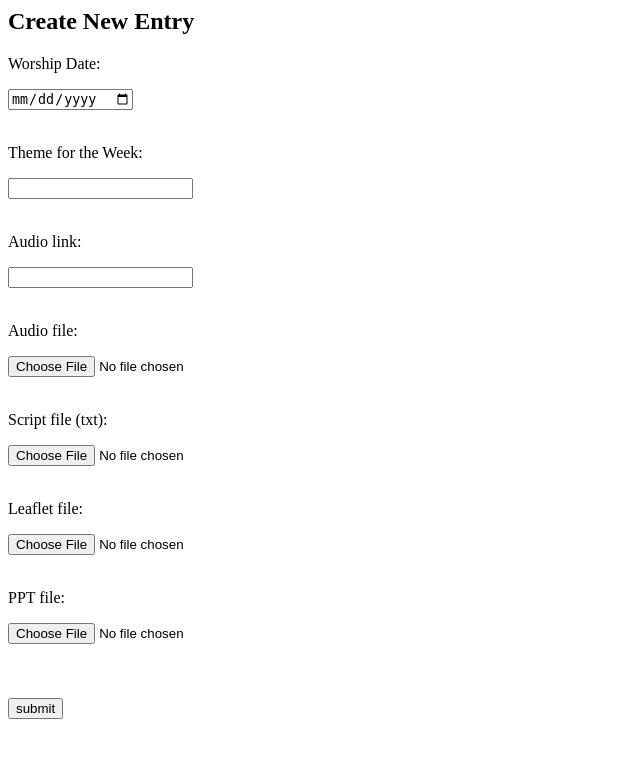
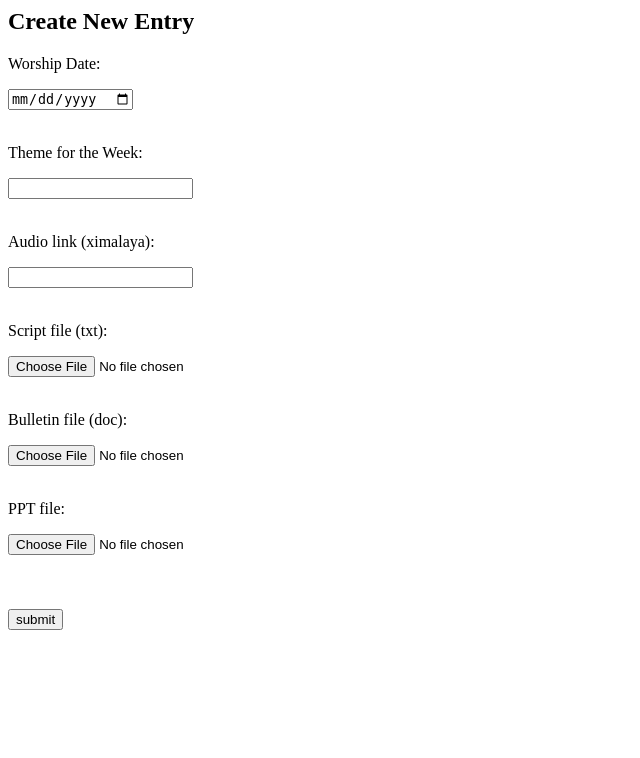
Before and after one commit to MichelleMeng/worship_website, a Python web app: template template/admin/upload_files.html in a window 1280 px wide. Shown: the top 758 px of the page, without its empty margins (0-640 px from the left). Run offline with Jinja, Linux system fonts and the light colour scheme; the template is opened without the code that fills it, so the values that code supplies are empty.

Commit message:
changed some html wording

```diff
--- a/template/admin/upload_files.html
+++ b/template/admin/upload_files.html
@@ -7,13 +7,15 @@
 		<input type='date' name='date'/><br/><br/>
 		<p>Theme for the Week:</p>
 		<input type='text' name='title'/><br/><br/>
-		<p>Audio link:</p>
+		<p>Audio link (ximalaya):</p>
 		<input type='text' name='xmly'/><br/><br/>
+		<!--
 		<p>Audio file:</p>
 		<input type='file' name='record'/><br/><br/>
+		-->
 		<p>Script file (txt):</p>
 		<input type='file' name='text'/><br/><br/>
-		<p>Leaflet file:</p>
+		<p>Bulletin file (doc):</p>
 		<input type='file' name='leaflet'/><br/><br/>
 		<p>PPT file:</p>
 		<input type='file' name='ppt'/><br/><br/>
--- a/template/worship.html
+++ b/template/worship.html
@@ -25,7 +25,9 @@ $(document).ready(function() {
 		</audio>
 	</li>
 	-->
+	<!--
 	<li>Script: {% if record['text_link'] == '' %} No script this week {% else %} <a target="_blank" href={{ static_url(record['text_link']) }}>View The Script</a>{% end %}</li>
+	-->
 
 	<li>Bulletin: {% if record['leaflet_link'] == '' %} No bulletin this week {% else %} <a target="_blank" href={{ static_url(record['leaflet_link']) }}>View The Bulletin</a>{% end %}</li>
 
```
